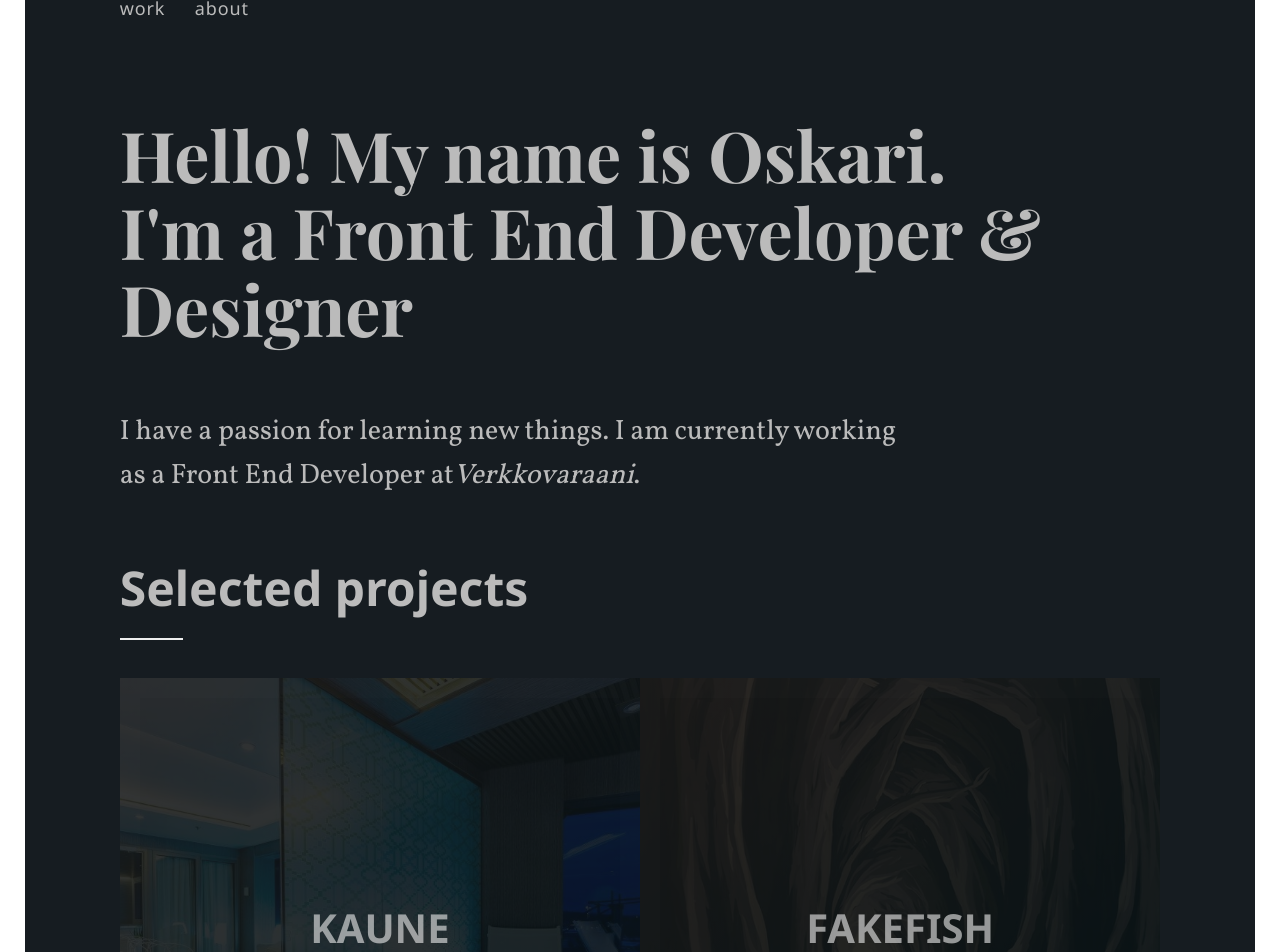
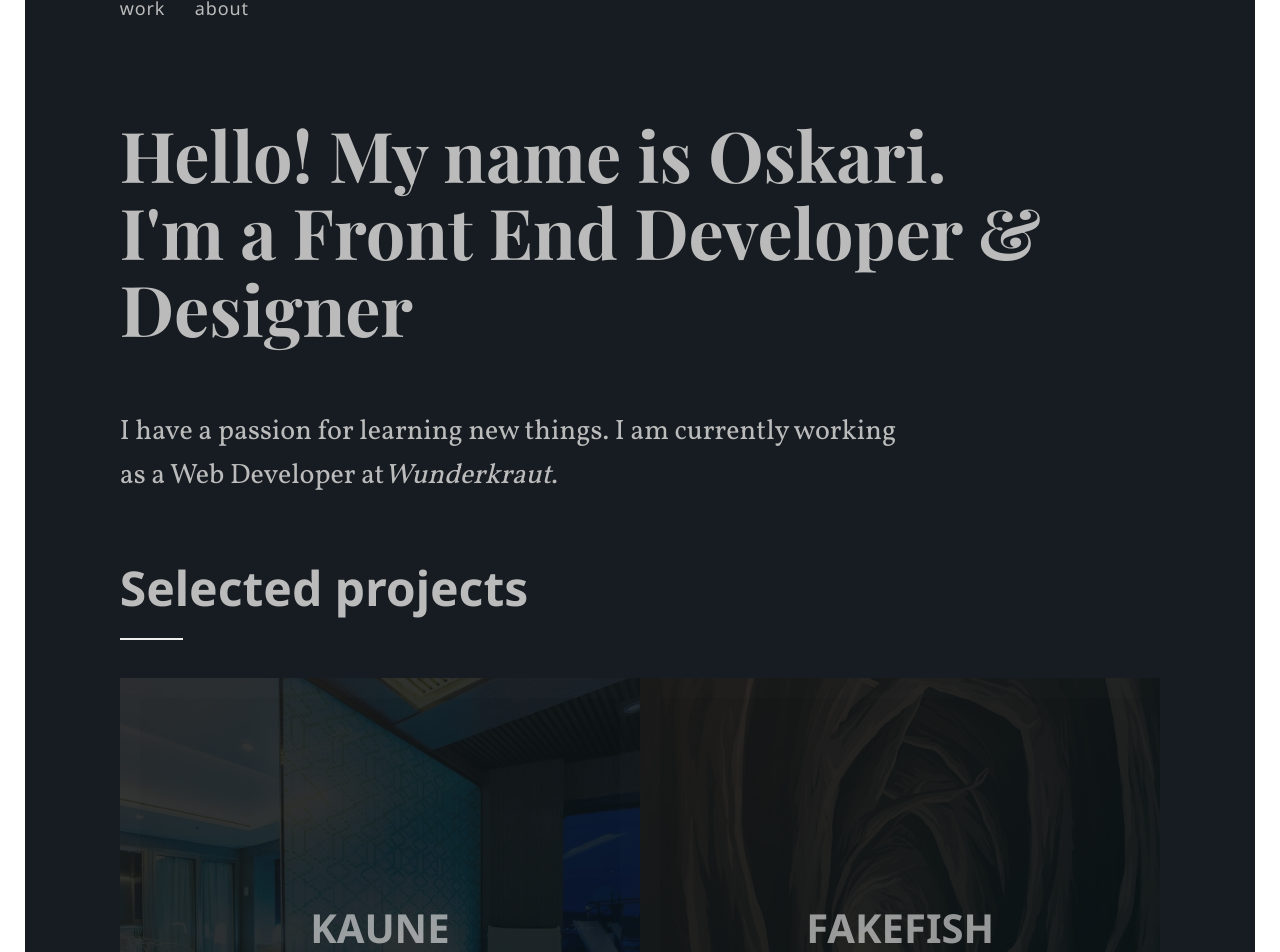
Before and after one commit to osheinonen/osheinonen.github.io, a Jekyll site: the page built from index.html, in a window 1280 px wide. Shown: the part 319-1271 px from the top of the page. Built offline with Jekyll 4.4.1, drawn with Linux system fonts in a browser that asks for light colours; the list of posts is cut into pages by our own code.

Commit message:
Update index.html
Information updated

```diff
--- a/index.html
+++ b/index.html
@@ -7,7 +7,7 @@ layout: default
   <div class="home-heading">Hello! My name is Oskari.<br>I'm a Front End Developer &<br>Designer</div>
 
   <div class="home-text">
-    <p class="home-text-paragraph">I have a passion for learning new things. I am currently working as a Front End Developer at<em class="emphasis">Verkkovaraani</em>.</p>
+    <p class="home-text-paragraph">I have a passion for learning new things. I am currently working as a Web Developer at<em class="emphasis">Wunderkraut</em>.</p>
   </div>
 
   <div class="home-work">
```
